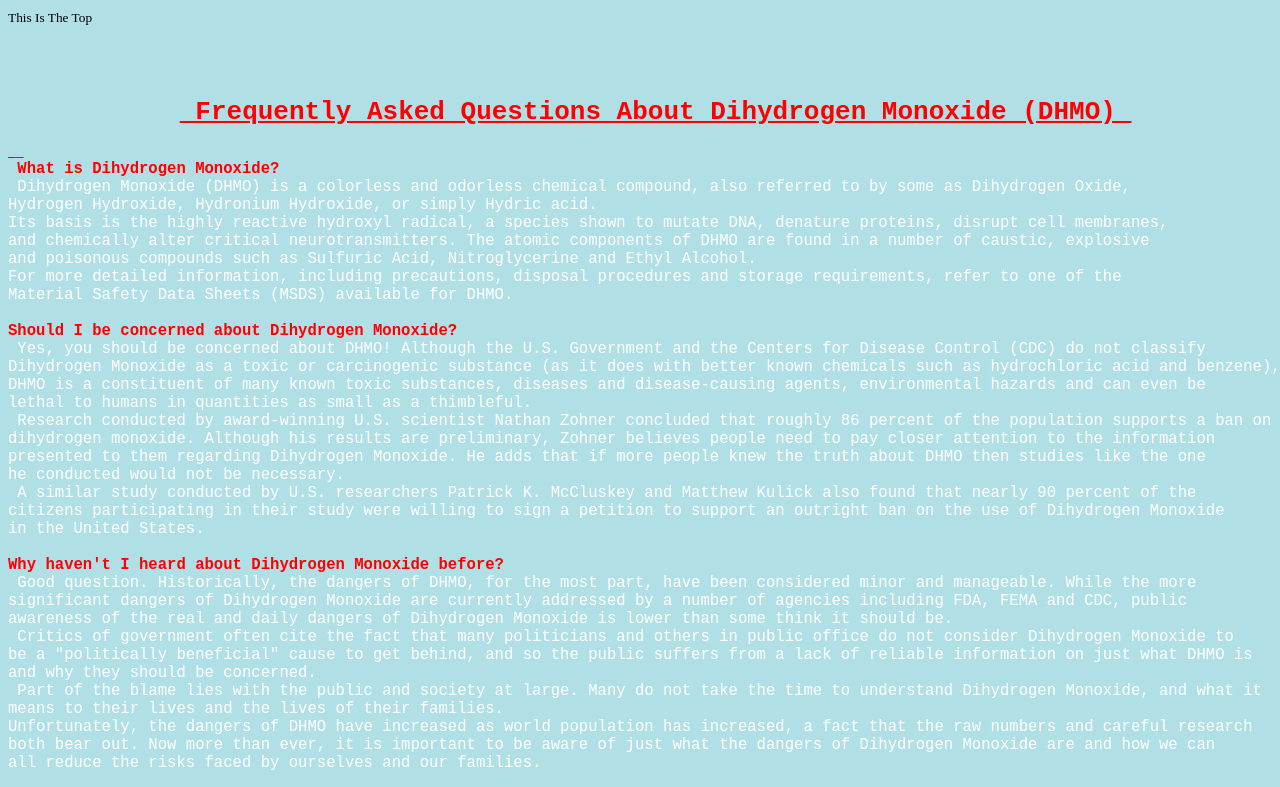
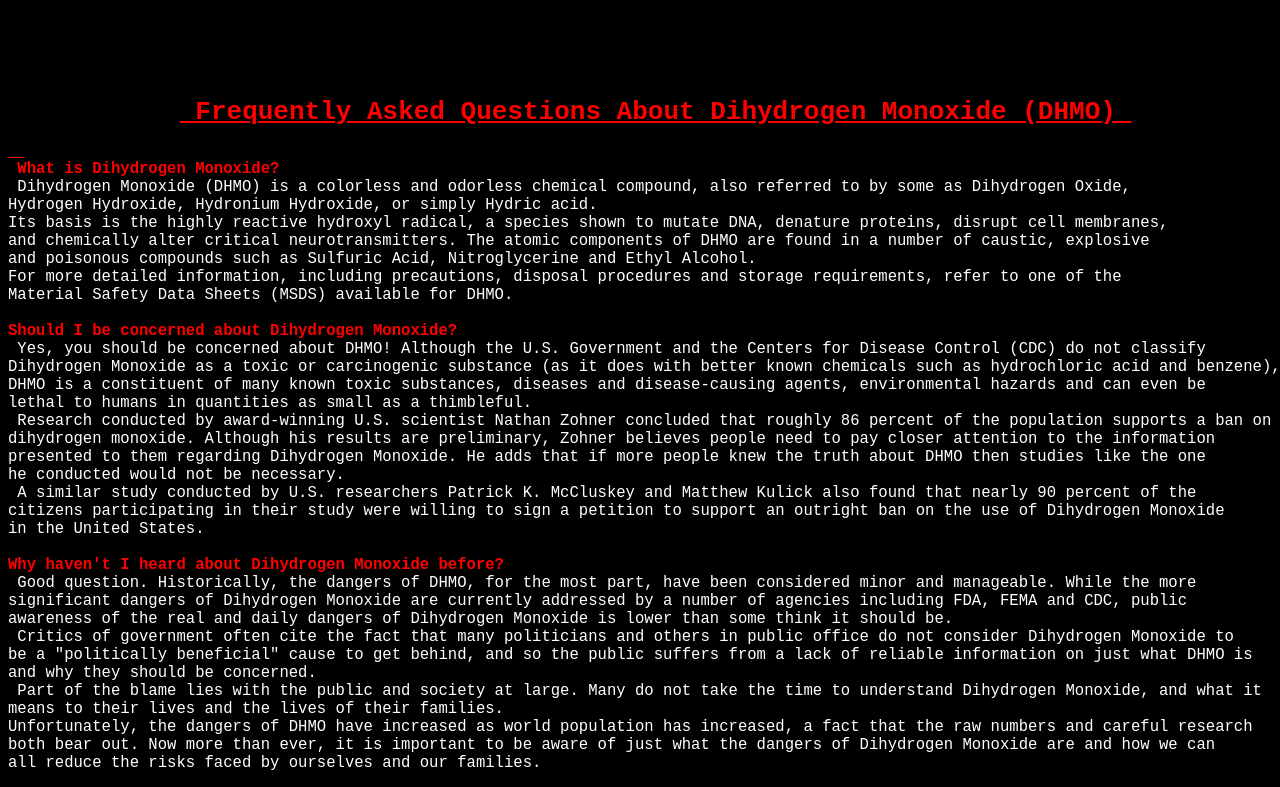
Before and after one commit to AggelosSp/AggelosSp.github.io, a plain HTML site: page index.html in a window 1280 px wide. Shown: the top 787 px of the page. Drawn offline with Linux system fonts and the light colour scheme.

Commit message:
index.html

```diff
--- a/index.html
+++ b/index.html
@@ -3,7 +3,7 @@
 <title>
 Dihydrogen Monoxide (DHMO) Dangers
 </title>
-<body style="background-color:powderblue;">
+<body style="background-color:black;">
 <a name="top" align=left> <small> This Is The Top </small> </a>
 <marquee behavior="scroll" direction="left" scrollamount="15"> <big>Welcome to the DHMO Organization's official international network terminal connection. We here
 at DMHO are deeply saddened to inform you that our lead reasercher and activist, currently undergoing the allias "Bravo Papa" has been
```
